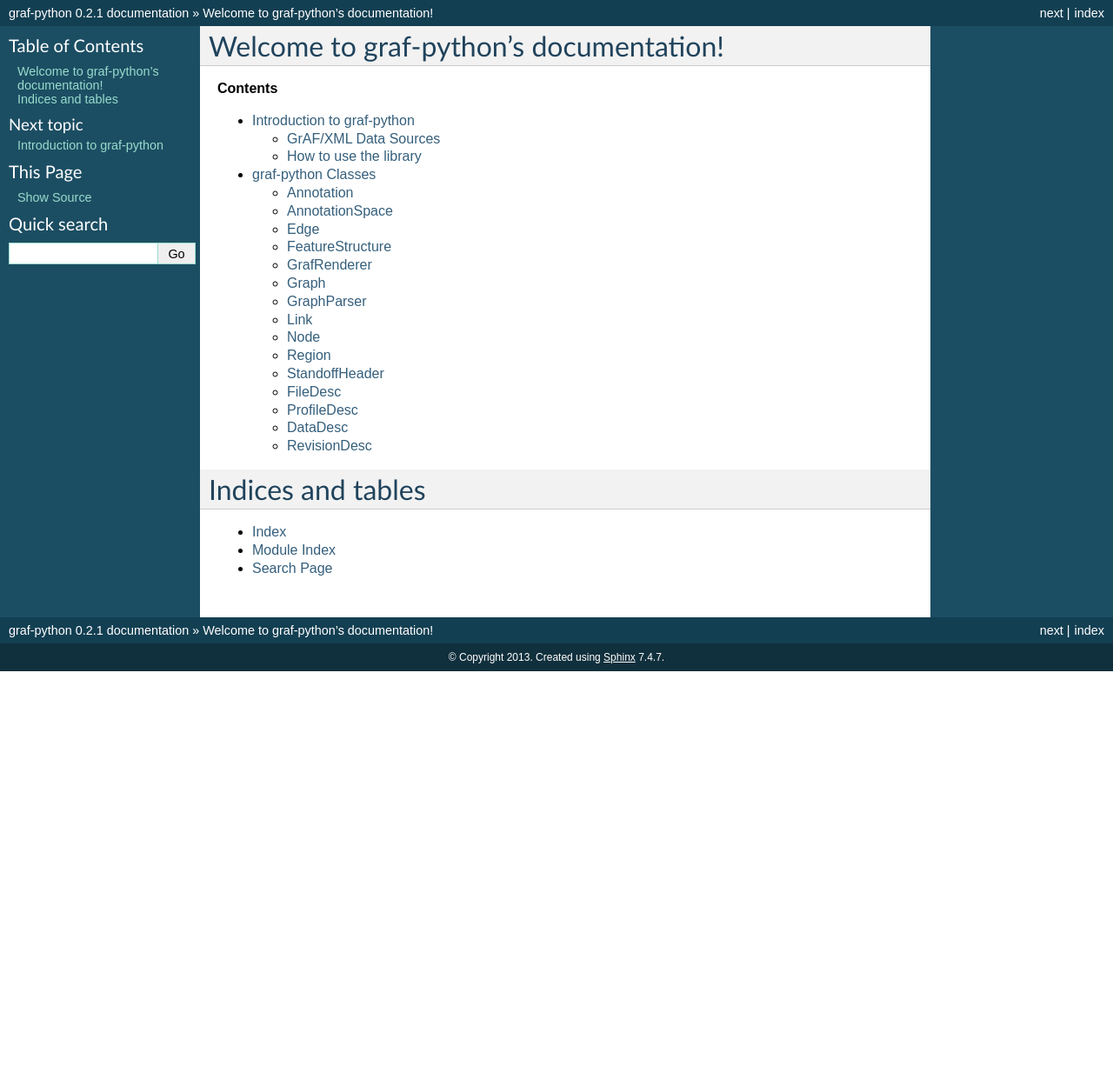
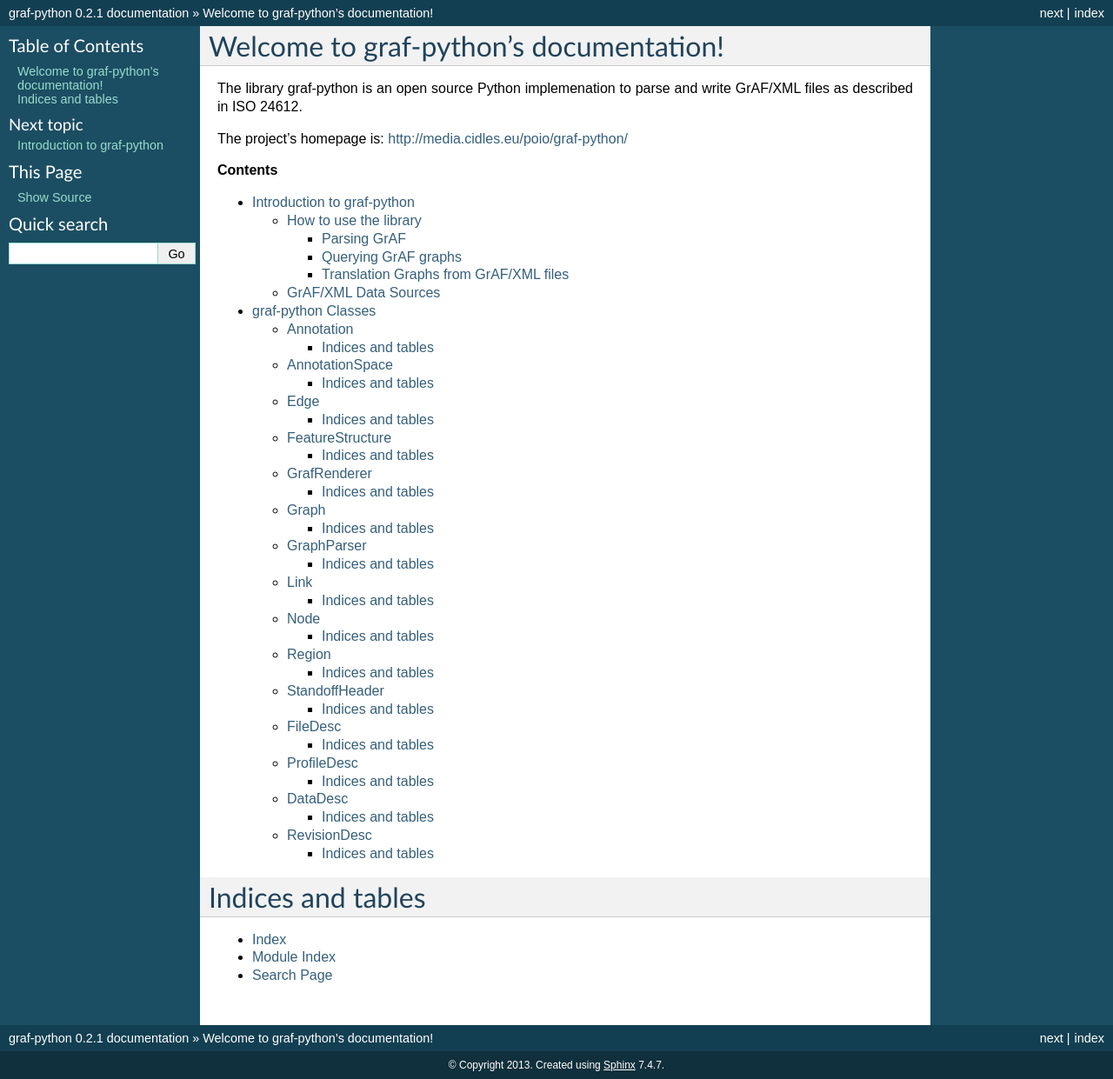
Before and after one commit to cidles/graf-python, a Sphinx documentation site: the page built from doc/index.rst, in a window 1280 px wide. Shown: the whole page at 87% size. Built offline with Sphinx 7.4.7, drawn with Linux system fonts in a browser that asks for light colours; formulas are drawn with MathJax 3; before the commit the page ends 900 px from its top, so only the background shows below that.

Commit message:
Updated documentation.

```diff
--- a/doc/index.rst
+++ b/doc/index.rst
@@ -6,10 +6,15 @@
 Welcome to graf-python's documentation!
 =======================================
 
+The library graf-python is an open source Python implemenation to parse and write GrAF/XML files as described in ISO 24612.
+
+The project's homepage is: http://media.cidles.eu/poio/graf-python/
+
+
 **Contents**
 
 .. toctree::
-   :maxdepth: 2
+   :maxdepth: 3
 
    howto
    classes
```
Also changed, not shown: doc/howto.rst (+7 -5 lines).
